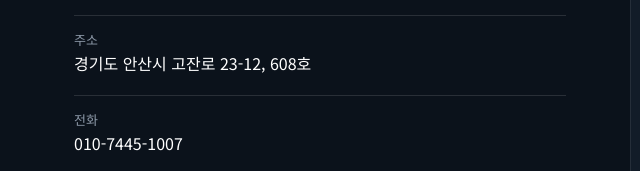
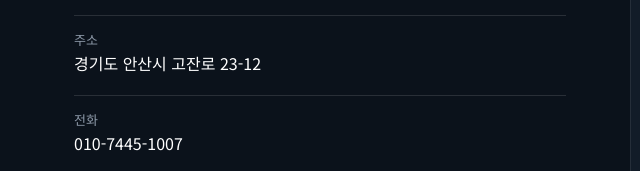
Before and after one commit to jayjpark-cell/hures-site, a plain HTML site: page index.html in a window 1280 px wide. Shown: the part 4910-5081 px from the top of the page, 0-640 px from the left. Drawn offline with Linux system fonts and the light colour scheme.

Commit message:
Add files via upload

```diff
--- a/index.html
+++ b/index.html
@@ -278,7 +278,7 @@ footer .wrap{display:flex;justify-content:space-between;gap:16px;flex-wrap:wrap}
       </div>
       <div class="info">
         <div><small>회사</small>휴레스 (Hures)</div>
-        <div><small>주소</small>경기도 안산시 고잔로 23-12, 608호</div>
+        <div><small>주소</small>경기도 안산시 고잔로 23-12</div>
         <div><small>전화</small><a href="tel:+821074451007">010-7445-1007</a></div>
         <div><small>이메일</small><a href="mailto:info@hures.co.kr">info@hures.co.kr</a></div>
       </div>
```
